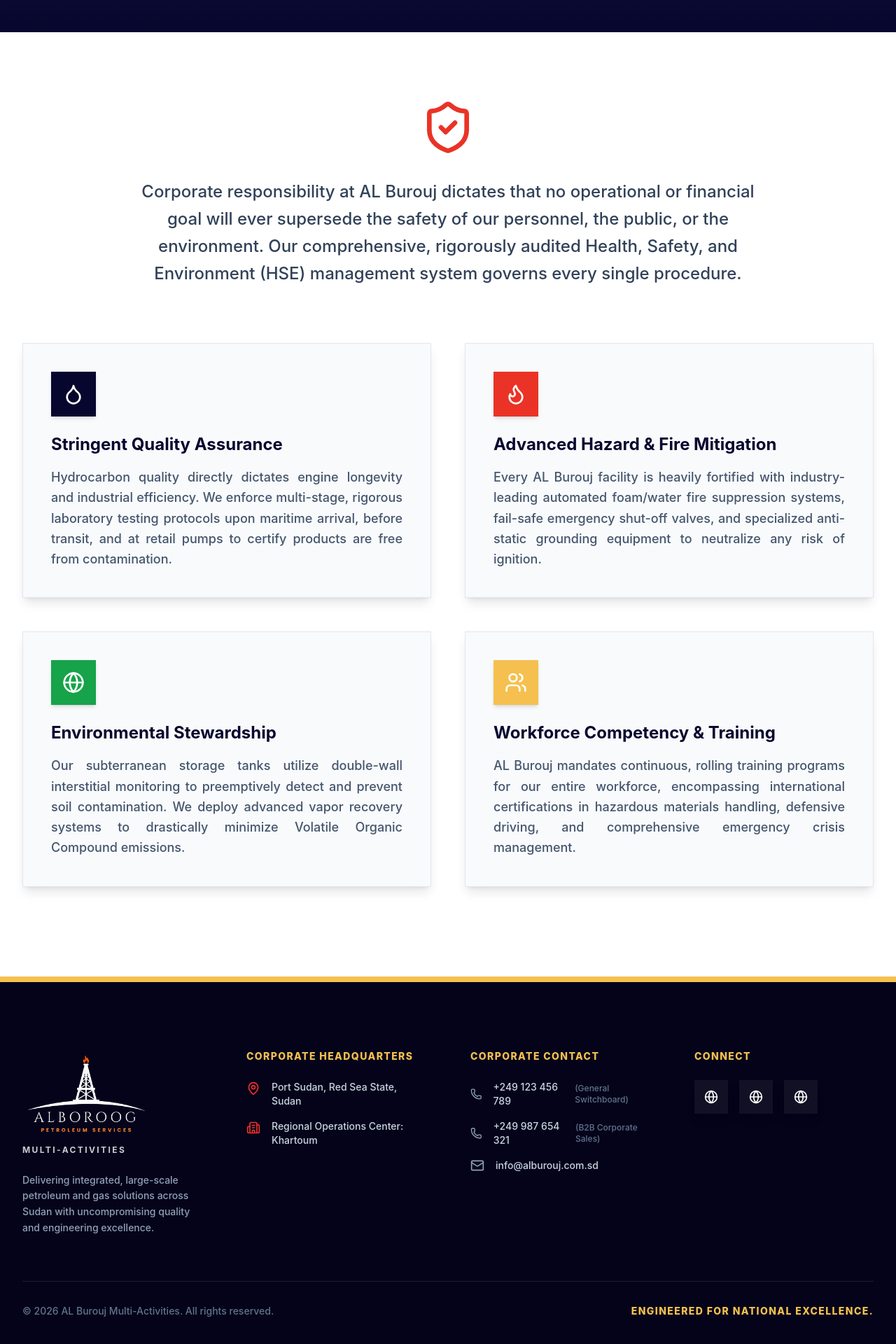
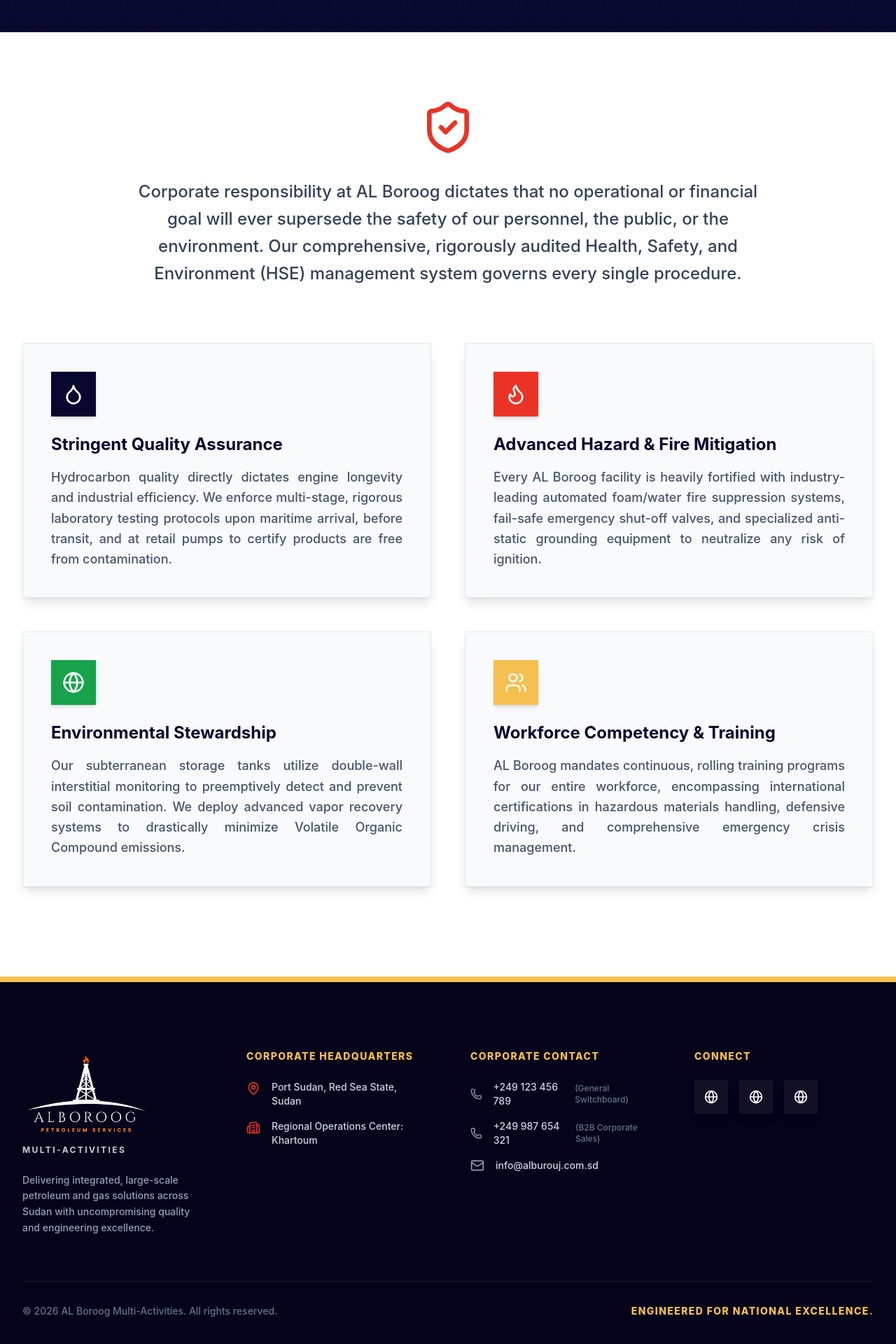
Before and after one commit to basharelhusseiny/al-borooog, a React (Vite) app: page /sustainability in a window 1280 px wide. Shown: the part 454-2374 px from the top of the page at 70% size. Built offline with nearby package versions, Linux system fonts and the light colour scheme; grey boxes are pictures that could not be loaded.

Commit message:
feat: add translations data file for multi-language support

```diff
--- a/src/data/translations.js
+++ b/src/data/translations.js
@@ -16,21 +16,21 @@
       powering: "Powering National Progress",
       title1: "INTEGRATED ENERGY",
       title2: "SOLUTIONS",
-      desc: "AL Burouj is a cornerstone of Sudan's downstream petroleum and gas sector. We deliver comprehensive, end-to-end energy solutions—from international importation at Port Sudan to nationwide distribution.",
+      desc: "AL Boroog is a cornerstone of Sudan's downstream petroleum and gas sector. We deliver comprehensive, end-to-end energy solutions—from international importation at Port Sudan to nationwide distribution.",
       btn1: "Explore Our Operations",
       btn2: "Corporate Profile",
     },
     home: {
       execSum: "Executive Summary",
-      introTitle: "Introduction to AL Burouj",
+      introTitle: "Introduction to AL Boroog",
       introText:
-        "AL Burouj stands as a formidable pillar in Sudan's downstream oil and gas sector. Headquartered with strategic precision in Port Sudan—the nation's primary economic gateway on the Red Sea—we are a fully integrated energy company dedicated to powering the daily lives of citizens and the operational engines of heavy industries. We specialize in the large-scale importation, secure storage, nationwide distribution, and retail supply of premium petroleum products and liquid gas.",
+        "AL Boroog stands as a formidable pillar in Sudan's downstream oil and gas sector. Headquartered with strategic precision in Port Sudan—the nation's primary economic gateway on the Red Sea—we are a fully integrated energy company dedicated to powering the daily lives of citizens and the operational engines of heavy industries. We specialize in the large-scale importation, secure storage, nationwide distribution, and retail supply of premium petroleum products and liquid gas.",
       moreTitle: "Infrastructure & Asset Lifecycle",
       moreText:
-        "What sets AL Burouj apart in a crowded marketplace is our capacity as comprehensive energy infrastructure developers. We do not merely move fuel from the port to the pump; we build the pump. Our dedicated engineering and construction divisions manage the entire asset lifecycle, commissioning state-of-the-art fueling stations ranging from high-capacity commercial retail stations to custom-built industrial depots.",
+        "What sets AL Boroog apart in a crowded marketplace is our capacity as comprehensive energy infrastructure developers. We do not merely move fuel from the port to the pump; we build the pump. Our dedicated engineering and construction divisions manage the entire asset lifecycle, commissioning state-of-the-art fueling stations ranging from high-capacity commercial retail stations to custom-built industrial depots.",
       stratTitle: "Strategic Advantage & Governance",
       stratText:
-        "By controlling the entire supply chain—from the moment a vessel discharges its cargo at Port Sudan to the moment a nozzle dispenses fuel in a remote state—AL Burouj guarantees uninterrupted supply, uncompromising quality, and unparalleled safety.",
+        "By controlling the entire supply chain—from the moment a vessel discharges its cargo at Port Sudan to the moment a nozzle dispenses fuel in a remote state—AL Boroog guarantees uninterrupted supply, uncompromising quality, and unparalleled safety.",
       stats: [
         { label: "Annual Import Volume (MT)", value: 850000 },
         { label: "Active Distribution Fleet", value: 320 },
@@ -75,7 +75,7 @@
       impactTitle1: "Driving National",
       impactTitle2: "Economic Growth",
       impactText:
-        "Energy is the fundamental prerequisite for industrial and agricultural development. By stabilizing the supply of petroleum and gas, AL Burouj directly catalyzes the socio-economic advancement of Sudan. Delivering diesel to agricultural heartlands secures the national food supply, while fueling mining and manufacturing sectors facilitates foreign investment.",
+        "Energy is the fundamental prerequisite for industrial and agricultural development. By stabilizing the supply of petroleum and gas, AL Boroog directly catalyzes the socio-economic advancement of Sudan. Delivering diesel to agricultural heartlands secures the national food supply, while fueling mining and manufacturing sectors facilitates foreign investment.",
     },
     ops: {
       tag: "Supply Chain & Logistics",
@@ -88,12 +88,12 @@
         "As the nation's primary inlet for international trade, our established, heavy-duty presence in Port Sudan affords direct, hands-on oversight of the importation process. Bypassing third-party intermediaries allows for rigorous cost-control, streamlined customs clearance, and uncompromising quality assurance right from the point of maritime entry.",
       globalTitle: "Global Procurement & Storage",
       globalText1:
-        "AL Burouj maintains strategic partnerships with reputable international oil refineries and tier-one global commodities traders. We import premium-grade automotive diesel, motor gasoline, aviation turbine fuels, and Liquefied Petroleum Gas (LPG).",
+        "AL Boroog maintains strategic partnerships with reputable international oil refineries and tier-one global commodities traders. We import premium-grade automotive diesel, motor gasoline, aviation turbine fuels, and Liquefied Petroleum Gas (LPG).",
       globalText2:
         "Upon docking at Port Sudan, our imported hydrocarbons are discharged into highly secure, modern tank farms. These specialized facilities feature automated volume-tracking telemetry, strict temperature-control, and heavy-duty fire-suppression networks.",
       logTitle: "Nationwide Distribution Network",
       logText:
-        "AL Burouj manages one of the most sophisticated hazardous materials logistics networks in the region. Our distribution architecture is specifically engineered to overcome vast geographical distances and rugged topographies.",
+        "AL Boroog manages one of the most sophisticated hazardous materials logistics networks in the region. Our distribution architecture is specifically engineered to overcome vast geographical distances and rugged topographies.",
       fleetTitle: "Heavy-Duty Specialized Fleet",
       fleetText:
         "We command a massive, continually modernized fleet of heavy-duty articulated road tankers and high-pressure carriers. Every asset is subjected to a rigid preventative maintenance schedule.",
@@ -108,22 +108,22 @@
         "Comprehensive turnkey project management. We build the resilient infrastructure that powers commercial enterprise and public mobility.",
       pubTag: "Retail & Public Service Stations",
       pubDesc:
-        "AL Burouj is fundamentally modernizing the landscape of public fueling in Sudan. Our specialized Engineering & Construction division provides comprehensive, end-to-end turnkey development of modern retail service stations. We manage every phase: topographical land assessment, architectural design, strict environmental licensing, civil construction, and final electromechanical commissioning.",
+        "AL Boroog is fundamentally modernizing the landscape of public fueling in Sudan. Our specialized Engineering & Construction division provides comprehensive, end-to-end turnkey development of modern retail service stations. We manage every phase: topographical land assessment, architectural design, strict environmental licensing, civil construction, and final electromechanical commissioning.",
       corpTag: "Industrial B2B Corporate Hubs",
       corpDesc:
-        "For heavy industries operating at scale, relying on public retail infrastructure is logistically unfeasible. AL Burouj designs, engineers, and constructs dedicated, high-capacity fuel bulk depots directly within the operational premises of our corporate clients, including mechanized agriculture, remote mining, and heavy manufacturing.",
+        "For heavy industries operating at scale, relying on public retail infrastructure is logistically unfeasible. AL Boroog designs, engineers, and constructs dedicated, high-capacity fuel bulk depots directly within the operational premises of our corporate clients, including mechanized agriculture, remote mining, and heavy manufacturing.",
       corpDesc2:
         "Whether a commercial client requires a compact 10,000-liter skid tank or a massive 500,000-liter multi-tank bulk plant, our engineers provide the exact bespoke solution tailored to heavy industry needs.",
       privTag: "Private & VIP Estate Solutions",
       privDesc:
-        "AL Burouj acknowledges the highly specific requirements of high-net-worth individuals, large private estates, and remote residential compounds that necessitate total, independent energy security with aesthetic discretion and maximum safety compliance.",
+        "AL Boroog acknowledges the highly specific requirements of high-net-worth individuals, large private estates, and remote residential compounds that necessitate total, independent energy security with aesthetic discretion and maximum safety compliance.",
     },
     hse: {
       title1: "HSE &",
       title2: "Sustainability",
       subtitle:
         "Uncompromising adherence to international standards. Protecting our workforce, our communities, and our environment.",
-      desc: "Corporate responsibility at AL Burouj dictates that no operational or financial goal will ever supersede the safety of our personnel, the public, or the environment. Our comprehensive, rigorously audited Health, Safety, and Environment (HSE) management system governs every single procedure.",
+      desc: "Corporate responsibility at AL Boroog dictates that no operational or financial goal will ever supersede the safety of our personnel, the public, or the environment. Our comprehensive, rigorously audited Health, Safety, and Environment (HSE) management system governs every single procedure.",
       items: [
         {
           title: "Stringent Quality Assurance",
@@ -131,7 +131,7 @@
         },
         {
           title: "Advanced Hazard & Fire Mitigation",
-          desc: "Every AL Burouj facility is heavily fortified with industry-leading automated foam/water fire suppression systems, fail-safe emergency shut-off valves, and specialized anti-static grounding equipment to neutralize any risk of ignition.",
+          desc: "Every AL Boroog facility is heavily fortified with industry-leading automated foam/water fire suppression systems, fail-safe emergency shut-off valves, and specialized anti-static grounding equipment to neutralize any risk of ignition.",
         },
         {
           title: "Environmental Stewardship",
@@ -139,7 +139,7 @@
         },
         {
           title: "Workforce Competency & Training",
-          desc: "AL Burouj mandates continuous, rolling training programs for our entire workforce, encompassing international certifications in hazardous materials handling, defensive driving, and comprehensive emergency crisis management.",
+          desc: "AL Boroog mandates continuous, rolling training programs for our entire workforce, encompassing international certifications in hazardous materials handling, defensive driving, and comprehensive emergency crisis management.",
         },
       ],
     },
@@ -153,7 +153,7 @@
       phone1: "(General Switchboard)",
       phone2: "(B2B Corporate Sales)",
       connect: "Connect",
-      copy: "AL Burouj Multi-Activities. All rights reserved.",
+      copy: "AL Boroog Multi-Activities. All rights reserved.",
       eng: "Engineered for National Excellence.",
     },
   },
```
